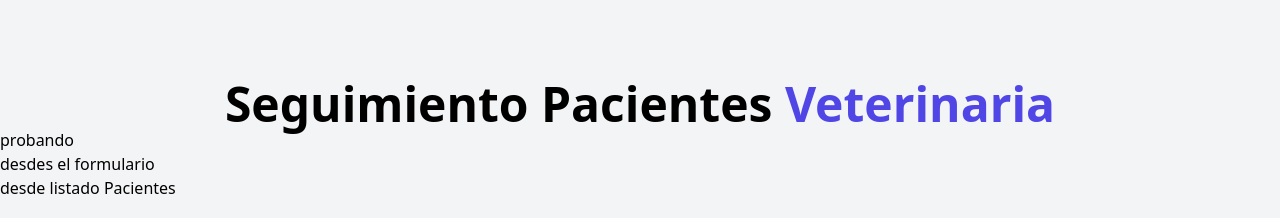
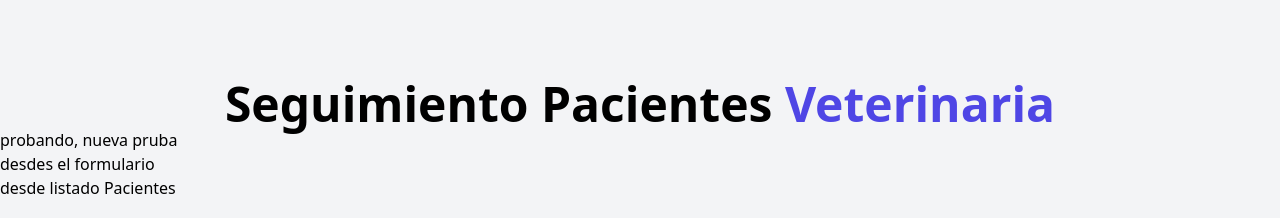
Before and after one commit to komargustavo/citas-react, a React (Vite) app: page / in a window 1280 px wide. Shown: the top 218 px of the page. Built offline with nearby package versions, Linux system fonts and the light colour scheme.

Commit message:
commit numero 3

```diff
--- a/src/components/Formulario.jsx
+++ b/src/components/Formulario.jsx
@@ -1,7 +1,7 @@
 const Formulario = () => {
     return (
         <div>
-            <h1>probando</h1>
+            <h1>probando, nueva pruba</h1>
             <h2>desdes el formulario</h2>
         </div>
     )
```
